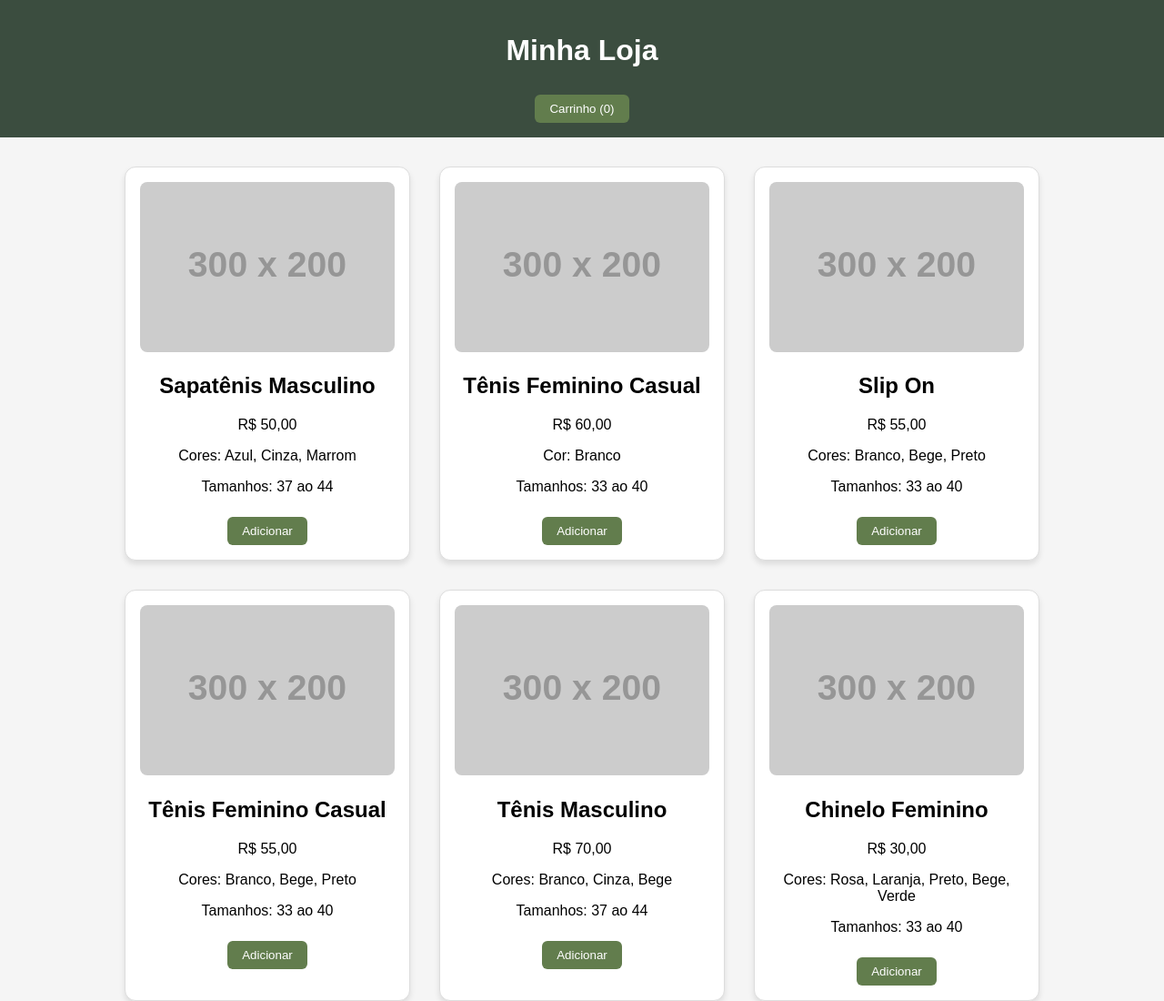
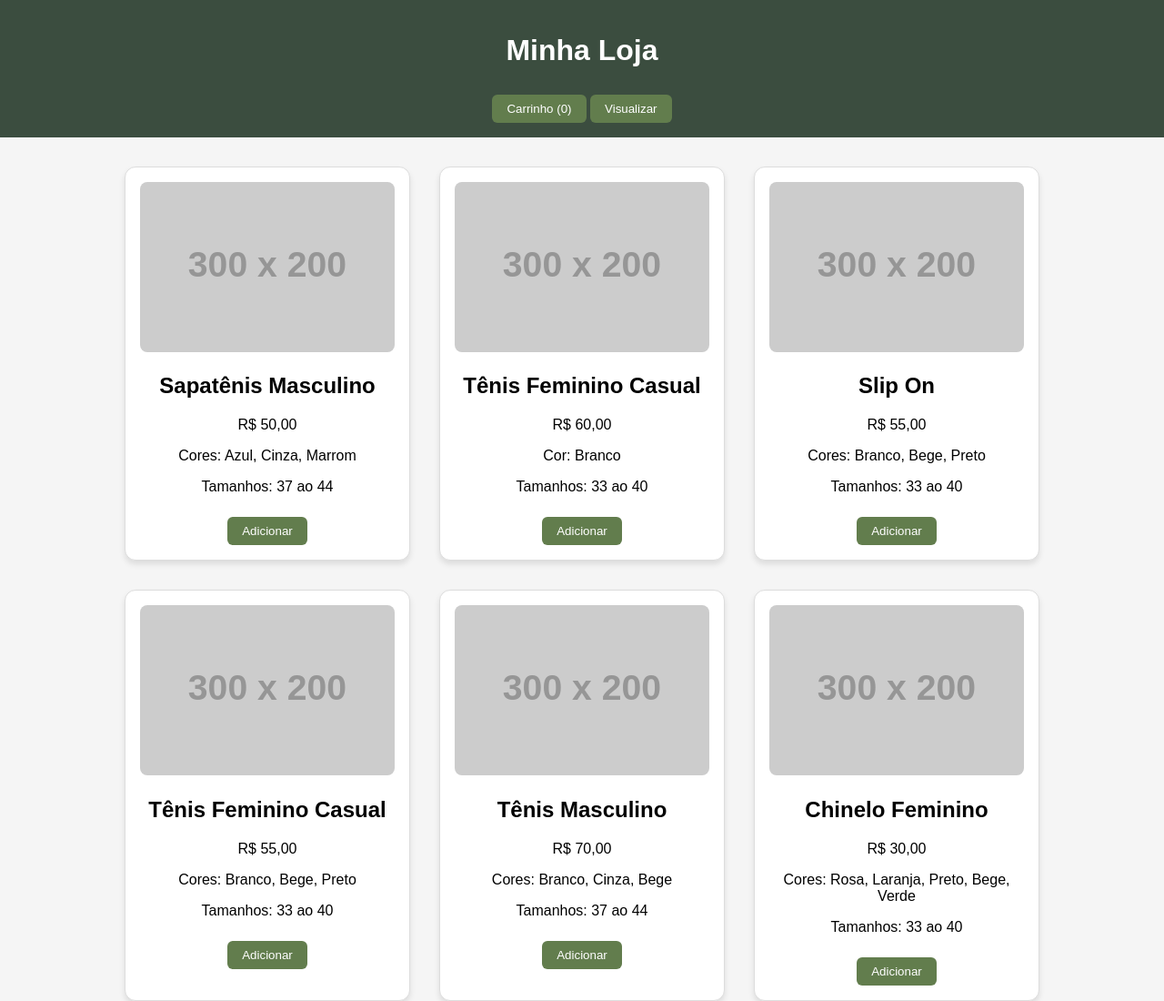
Before and after one commit to calcaiBR/calcai-br, a plain HTML site: page index.html in a window 1280 px wide. Shown: the top 1100 px of the page at 91% size. Drawn offline with Linux system fonts and the light colour scheme; placeholder pictures from the web are drawn by us.

Commit message:
Update index.html

```diff
--- a/index.html
+++ b/index.html
@@ -3,7 +3,7 @@
 <head>
   <meta charset="UTF-8" />
   <meta name="viewport" content="width=device-width, initial-scale=1.0"/>
-  <title>Minha Loja</title>
+  <title>Calçai-BR</title>
   <link rel="stylesheet" href="style.css" />
 </head>
 <body>
@@ -11,6 +11,7 @@
   <header>
     <h1>Minha Loja</h1>
     <button id="carrinho-btn">Carrinho (<span id="contador-carrinho">0</span>)</button>
+    <button onclick="Visualizarcarrinho">Visualizar</button>
   </header>
 
   <main>
```
